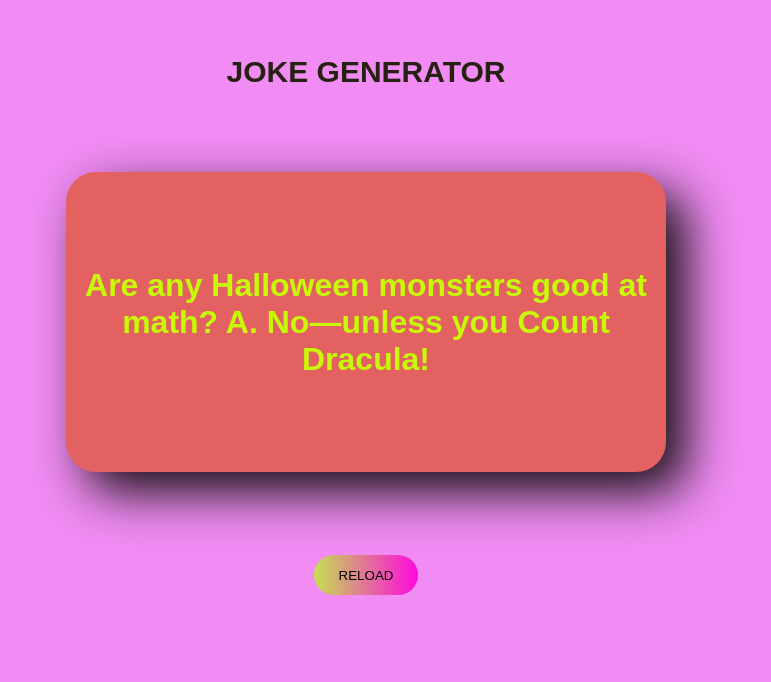
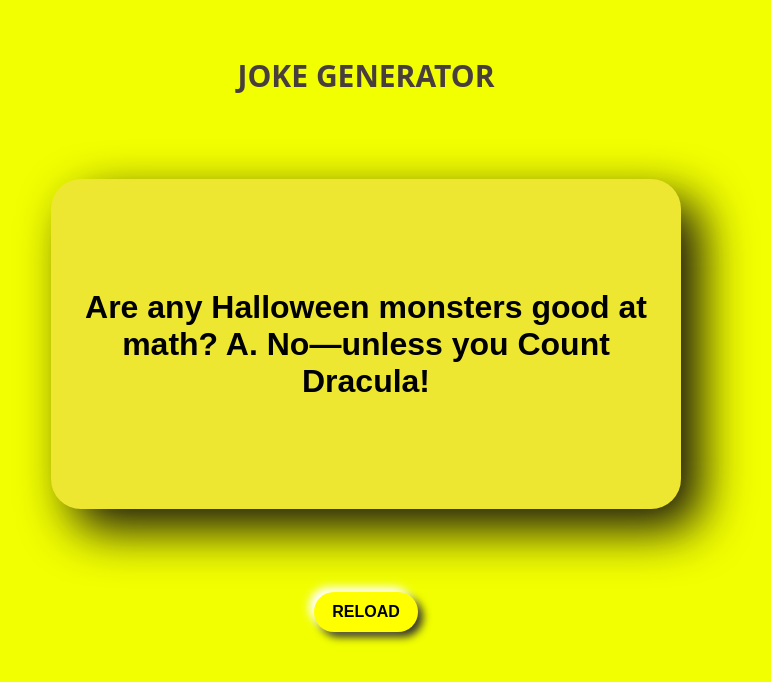
Before and after one commit to HiteshAdhikari/Joke-Generator-, a plain HTML site: page index.html in a window 1280 px wide. Shown: the whole page, without its empty margins (274-1045 px from the left). Drawn offline with Linux system fonts and the light colour scheme.

Commit message:
Initial Commit

```diff
--- a/style.css
+++ b/style.css
@@ -4,25 +4,27 @@
 }
 
 body {
-    background: rgb(240, 140, 243);
+    background: rgb(242, 255, 0);
 
 
 }
 
 .card {
-    width: 600px;
+    width: 80%;
+    max-width: 600px;
     height: 300px;
     display: flex;
     text-align: center;
     align-items: center;
     margin: 83px auto;
-    padding: auto;
-    background-color: rgb(228, 97, 97);
-    color: rgb(200, 249, 6);
-    font-family:  sans-serif;
+    padding: 15px;
+    background-color: rgb(238, 231, 50);
+    color: rgb(0, 0, 0);
+    font-family: sans-serif;
     border-radius: 30px;
     box-shadow: 20px 20px 50px rgb(19, 15, 15);
-    /* background: linear-gradient(to right, rgb(255, 8, 222) ,rgb(198, 224, 80)); */
+
+
 
 }
 
@@ -33,24 +35,29 @@ body {
     justify-content: center;
     width: 104px;
     height: 40px;
-    background: linear-gradient(to right, rgb(198, 224, 80), rgb(255, 8, 222));
-    border-radius: 20px;
+    background: yellow;
+    box-shadow: -5px -5px 8px rgb(255, 255, 255), 5px 5px 8px rgb(52, 52, 44);
+    border-radius: 25px;
     border: none;
     cursor: pointer;
+    font-size: medium;
+    font-weight: bolder;
+
 }
 
 .btn:active {
-    box-shadow: inset -5px -5px 3px rgb(54, 30, 30);
+    box-shadow: inset 5px 5px 6px rgb(107, 110, 1), inset -5px -5px 6px rgb(255, 255, 255);
+
 
 }
 
 .head h1 {
     margin: auto;
-   margin-top: 55px;
-   font-size: 30px;
-   font-family:  sans-serif;
-   color: rgb(39, 33, 20);
-  display: flex;
+    margin-top: 55px;
+    font-size: 30px;
+    font-family: system-ui;
+    color: rgb(72, 62, 62);
+    display: flex;
     align-items: center;
     justify-content: center;
 
```
